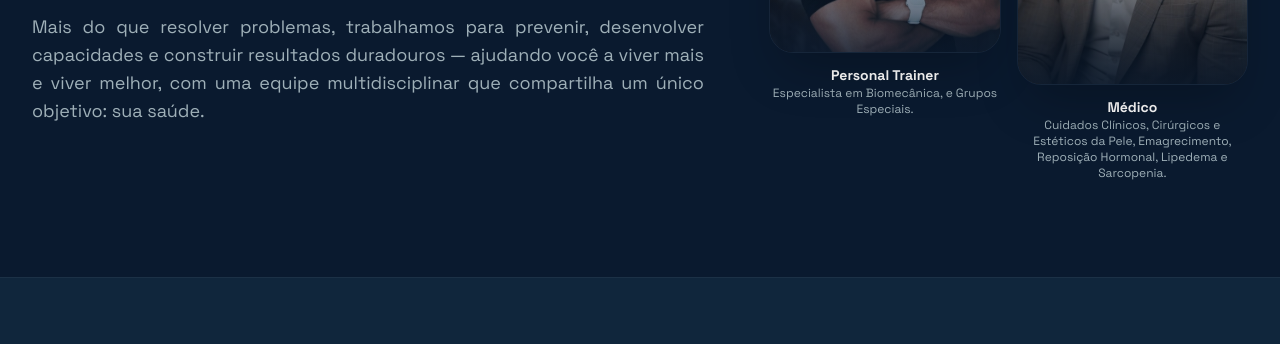
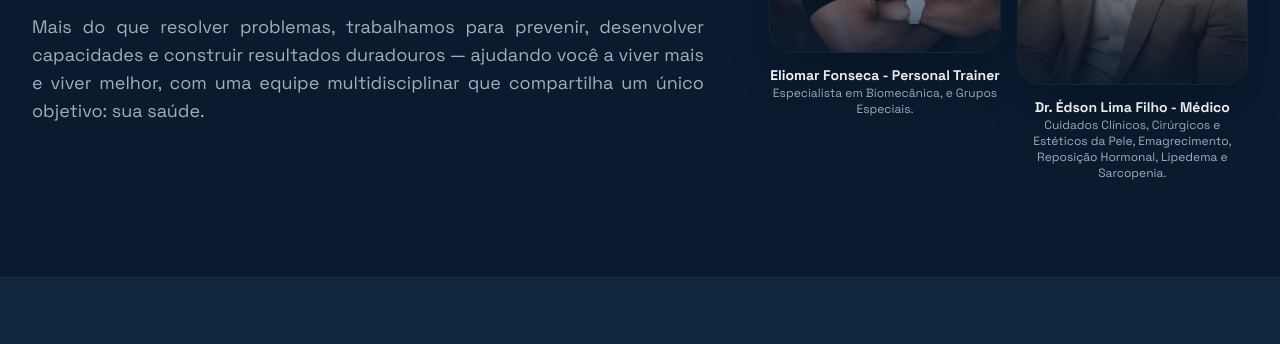
Before and after one commit to leandronunes/clinic-for-life-site, a plain HTML site: page index.html in a window 1280 px wide. Shown: the part 1468-1812 px from the top of the page. Drawn offline with nearby package versions, Linux system fonts and the light colour scheme; a web font is replaced by a local one.

Commit message:
update content

```diff
--- a/index.html
+++ b/index.html
@@ -304,7 +304,7 @@
                             <div class="absolute inset-0 bg-gradient-to-t from-darkBg/80 via-transparent to-transparent"></div>
                         </div>
                         <div class="text-center">
-                            <p class="text-white font-bold text-sm">Personal Trainer</p>
+                            <p class="text-white font-bold text-sm">Eliomar Fonseca - Personal Trainer</p>
                             <p class="text-textGray text-xs">Especialista em Biomecânica, e Grupos Especiais.</p>
                         </div>
                     </div>
@@ -314,7 +314,7 @@
                             <div class="absolute inset-0 bg-gradient-to-t from-darkBg/80 via-transparent to-transparent"></div>
                         </div>
                         <div class="text-center">
-                            <p class="text-white font-bold text-sm">Médico</p>
+                            <p class="text-white font-bold text-sm">Dr. Édson Lima Filho - Médico</p>
                             <p class="text-textGray text-xs">Cuidados Clínicos, Cirúrgicos e Estéticos da Pele, Emagrecimento, Reposição Hormonal, Lipedema e Sarcopenia.</p>
                         </div>
                     </div>
```
